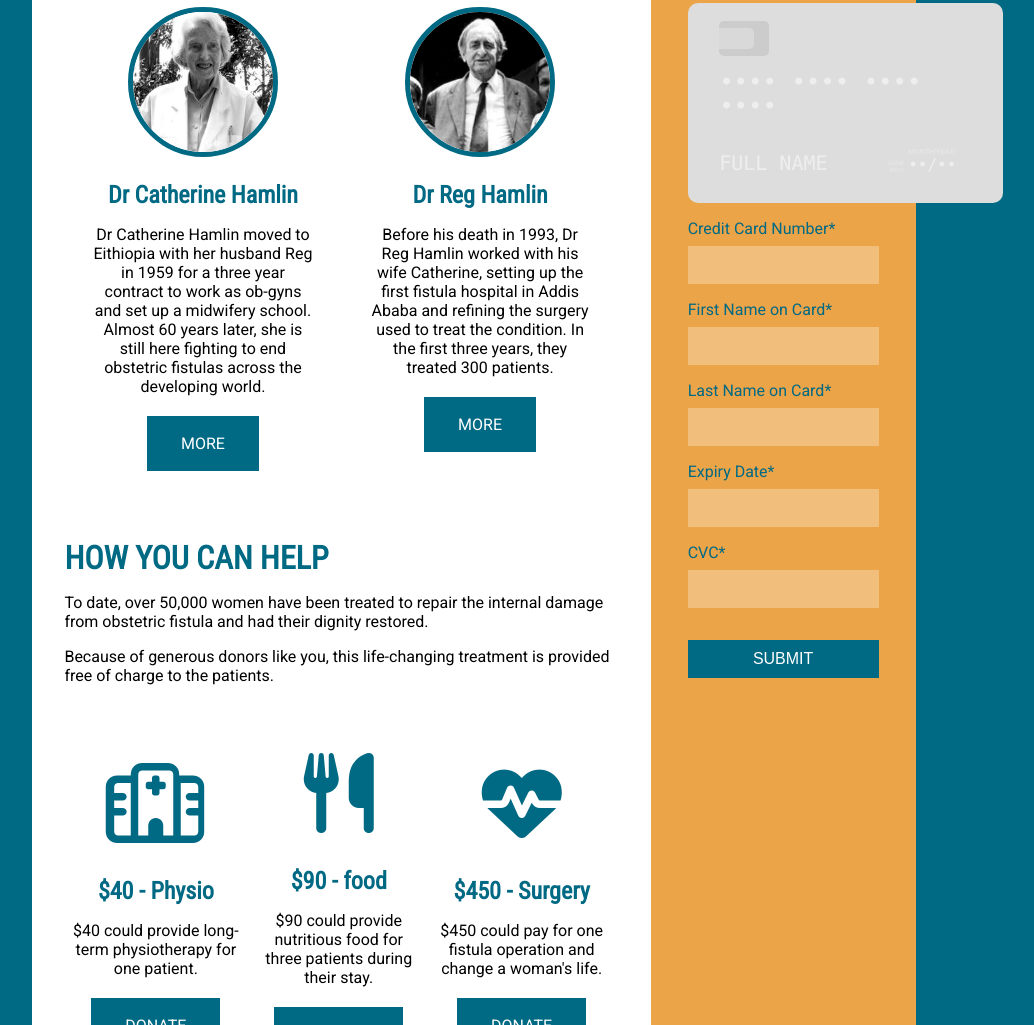
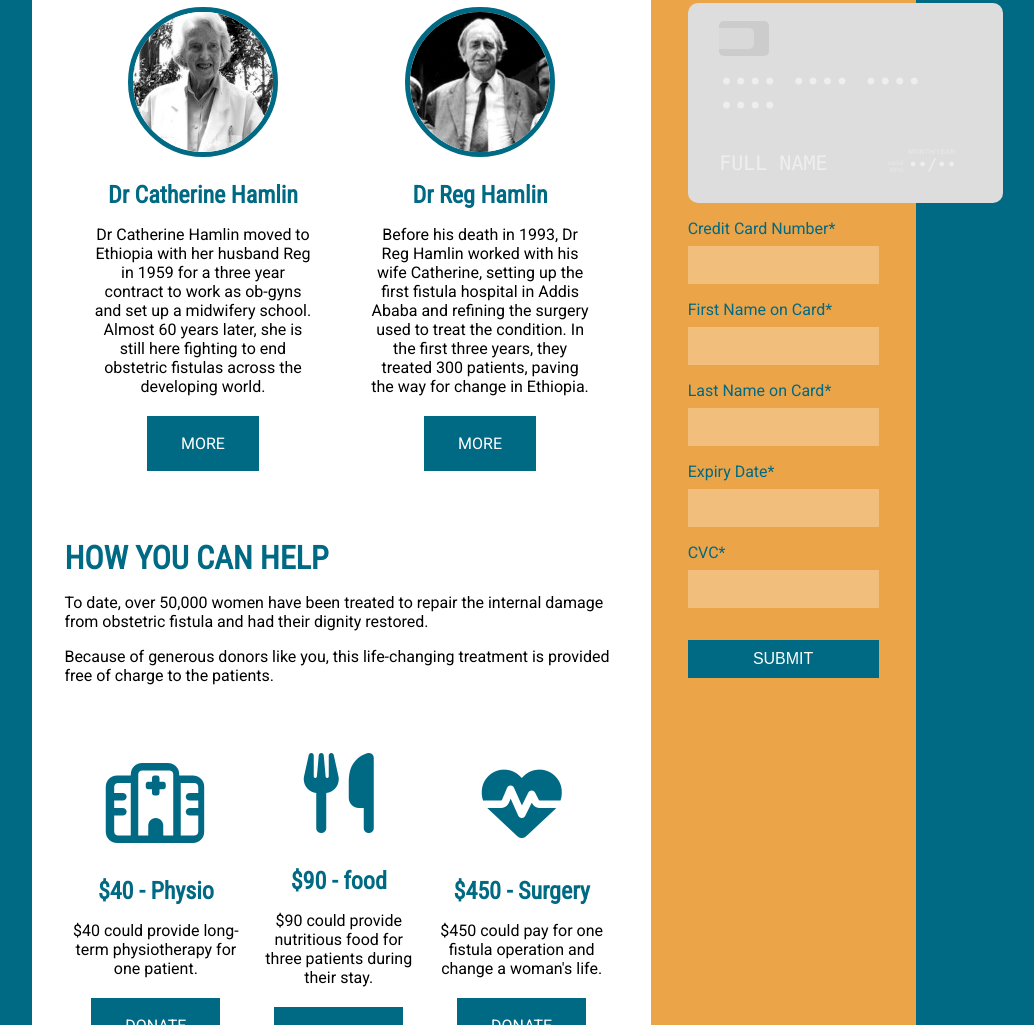
Before and after one commit to evelynmaire/hamlin-fistula, a plain HTML site: page index.html in a window 1280 px wide. Shown: the part 1861-2886 px from the top of the page, without its empty margins (166-1200 px from the left). Drawn offline with Linux system fonts and the light colour scheme.

```diff
--- a/index.html
+++ b/index.html
@@ -40,13 +40,13 @@
           <div class="team">
             <img src="images/catherine.jpg" alt="Dr Catherine Hamlin AC">
             <h3>Dr Catherine Hamlin</h3>
-            <p>Dr Catherine Hamlin moved to Eithiopia with her husband Reg in 1959 for a three year contract to work as ob-gyns and set up a midwifery school. Almost 60 years later, she is still here fighting to end obstetric fistulas across the developing world.</p>
+            <p>Dr Catherine Hamlin moved to Ethiopia with her husband Reg in 1959 for a three year contract to work as ob-gyns and set up a midwifery school. Almost 60 years later, she is still here fighting to end obstetric fistulas across the developing world.</p>
             <a href="#" class="team-button">More</a>
           </div>
           <div class="team">
             <img src="images/reg.jpg" alt="Dr Reg Hamlin">
             <h3>Dr Reg Hamlin</h3>
-            <p>Before his death in 1993, Dr Reg Hamlin worked with his wife Catherine, setting up the first fistula hospital in Addis Ababa and refining the surgery used to treat the condition. In the first three years, they treated 300 patients.</p>
+            <p>Before his death in 1993, Dr Reg Hamlin worked with his wife Catherine, setting up the first fistula hospital in Addis Ababa and refining the surgery used to treat the condition. In the first three years, they treated 300 patients, paving the way for change in Ethiopia.</p>
             <a href="#" class="team-button">More</a>
           </div>
         </div>
```
